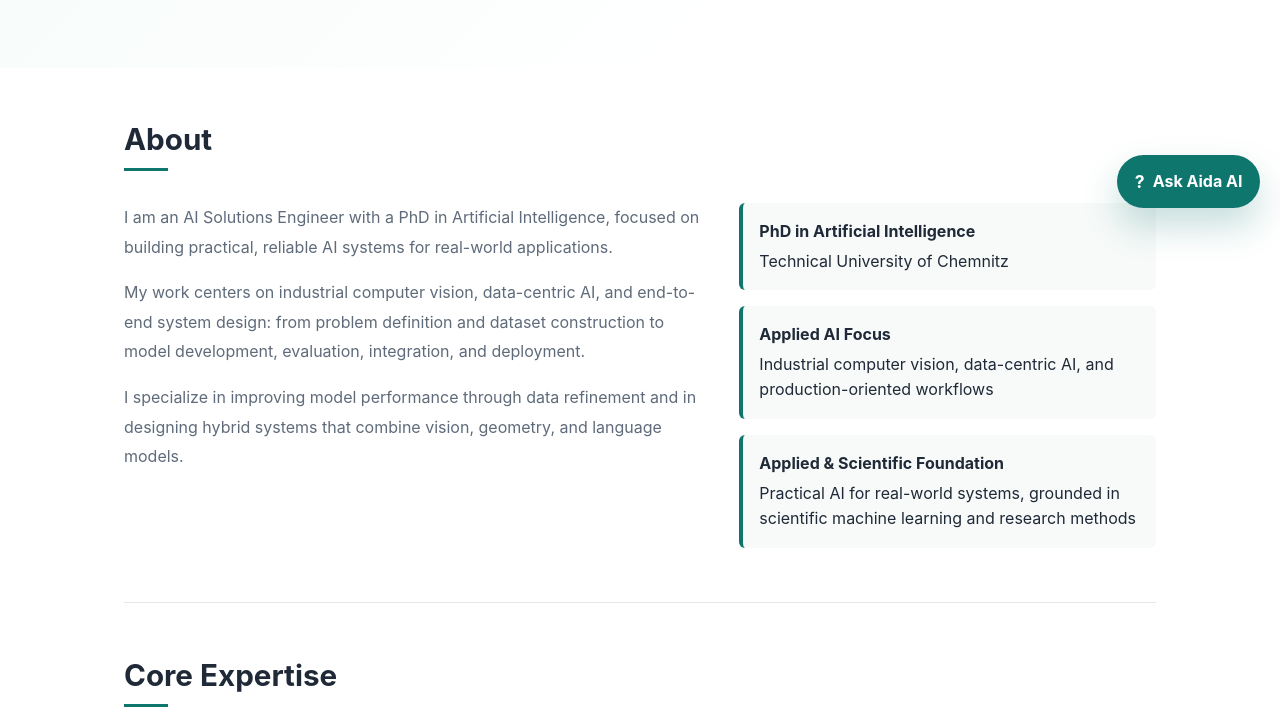
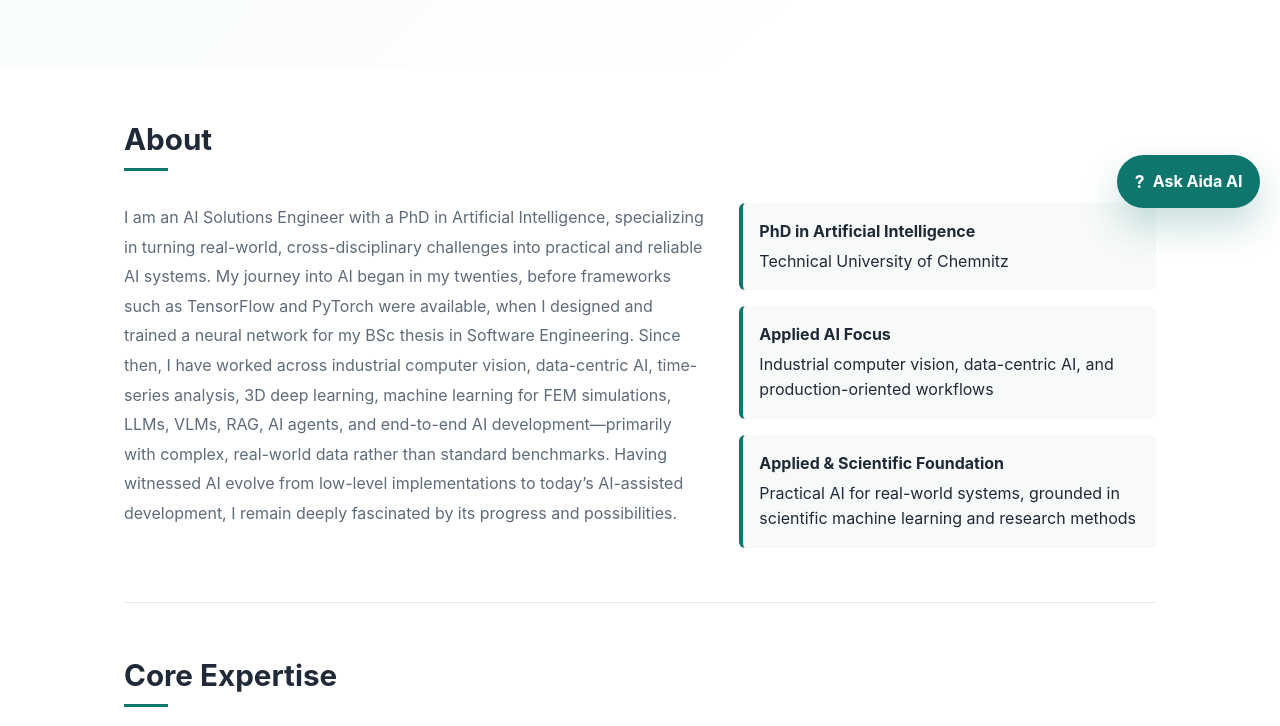
Before and after one commit to hex41434/hex41434.github.io, a plain HTML site: page index.html in a window 1280 px wide. Shown: the part 572-1298 px from the top of the page. Drawn offline with Linux system fonts and the light colour scheme.

Commit message:
update profile content

```diff
--- a/data/aida-chatbot-knowledge.json
+++ b/data/aida-chatbot-knowledge.json
@@ -12,7 +12,7 @@
       "id": "about",
       "title": "About",
       "source": "website",
-      "text": "Aida works on end-to-end AI system design, from problem definition and dataset construction to model development, evaluation, integration, and deployment. She specializes in improving model performance through data refinement and designing hybrid systems that combine vision, geometry, and language models."
+      "text": "Aida Farahani is an AI Solutions Engineer with a PhD in Artificial Intelligence, specializing in turning real-world, cross-disciplinary challenges into practical and reliable AI systems. Her journey into AI began in her twenties, before frameworks such as TensorFlow and PyTorch were available, when she designed and trained a neural network for her BSc thesis in Software Engineering. Since then, she has worked across industrial computer vision, data-centric AI, time-series analysis, 3D deep learning, machine learning for FEM simulations, LLMs, VLMs, RAG, AI agents, and end-to-end AI development, primarily with complex, real-world data rather than standard benchmarks. Having witnessed AI evolve from low-level implementations to today's AI-assisted development, she remains deeply fascinated by its progress and possibilities."
     },
     {
       "id": "expertise",
--- a/index.html
+++ b/index.html
@@ -489,16 +489,14 @@
             <div class="about-grid">
                 <div class="about-text">
                     <p>
-                        I am an AI Solutions Engineer with a PhD in Artificial Intelligence, focused on building practical,
-                        reliable AI systems for real-world applications.
-                    </p>
-                    <p>
-                        My work centers on industrial computer vision, data-centric AI, and end-to-end system design: from
-                        problem definition and dataset construction to model development, evaluation, integration, and deployment.
-                    </p>
-                    <p>
-                        I specialize in improving model performance through data refinement and in designing hybrid systems that
-                        combine vision, geometry, and language models.
+                        I am an AI Solutions Engineer with a PhD in Artificial Intelligence, specializing in turning real-world,
+                        cross-disciplinary challenges into practical and reliable AI systems. My journey into AI began in my
+                        twenties, before frameworks such as TensorFlow and PyTorch were available, when I designed and trained a
+                        neural network for my BSc thesis in Software Engineering. Since then, I have worked across industrial
+                        computer vision, data-centric AI, time-series analysis, 3D deep learning, machine learning for FEM
+                        simulations, LLMs, VLMs, RAG, AI agents, and end-to-end AI development—primarily with complex, real-world
+                        data rather than standard benchmarks. Having witnessed AI evolve from low-level implementations to today’s
+                        AI-assisted development, I remain deeply fascinated by its progress and possibilities.
                     </p>
                 </div>
                 <div class="highlight-list">
```
Also changed, not shown: 1 other file.
